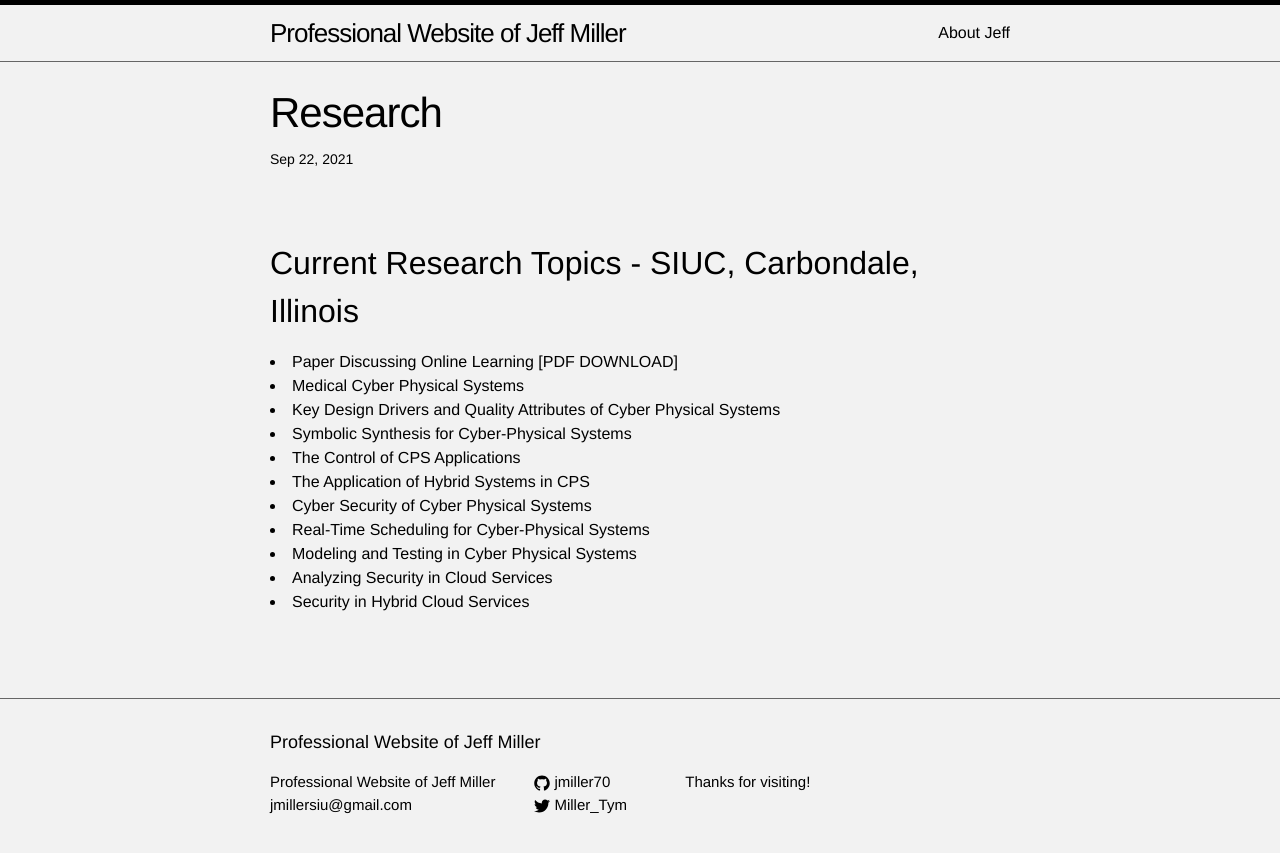
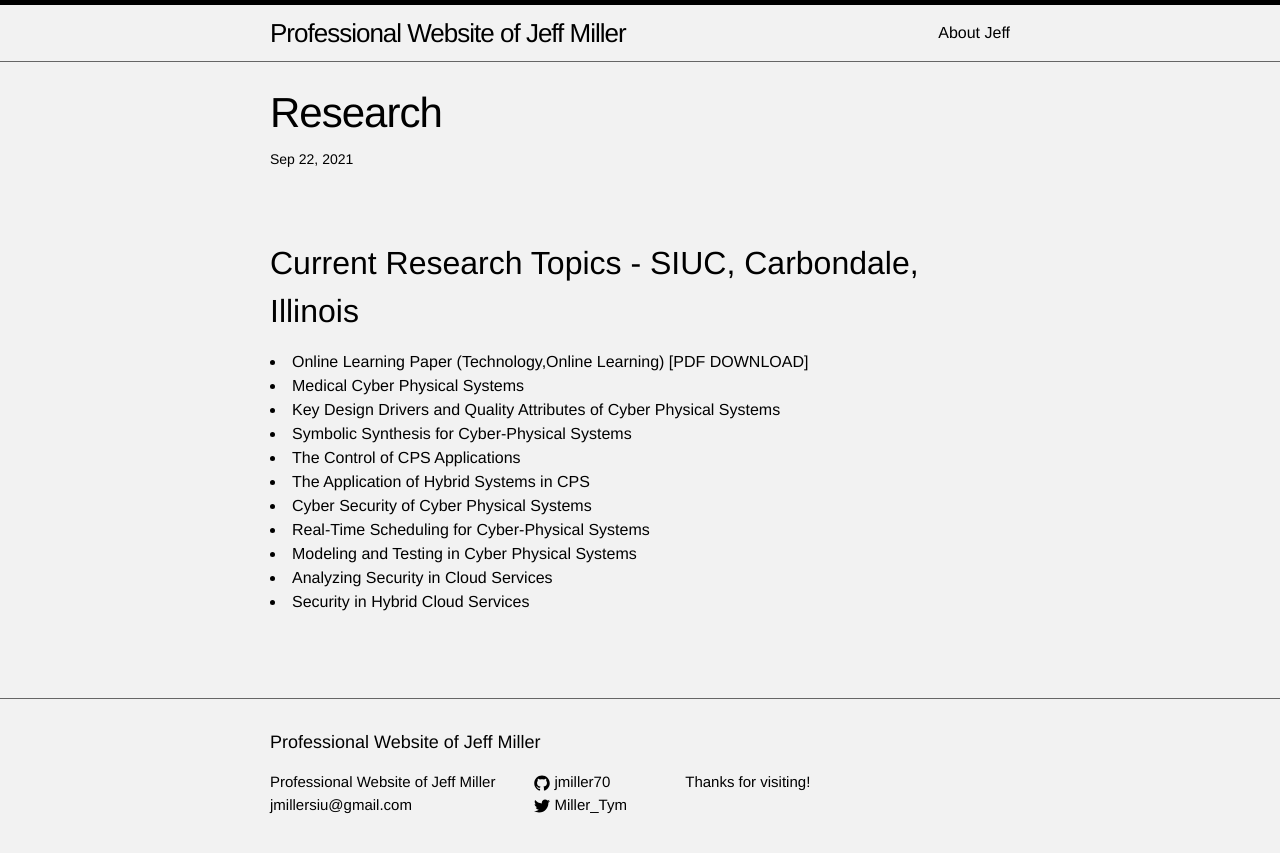
Before and after one commit to jmillersiu/jmillersiu.github.io, a Jekyll site: the page built from _posts/2021-09-22-research.markdown, in a window 1280 px wide. Shown: the top 853 px of the page. Built offline with Jekyll 4.4.1, drawn with Linux system fonts in a browser that asks for light colours.

Commit message:
Update 2021-09-22-research.markdown

```diff
--- a/_posts/2021-09-22-research.markdown
+++ b/_posts/2021-09-22-research.markdown
@@ -8,7 +8,7 @@ categories: jekyll update
 
 Current Research Topics - SIUC, Carbondale, Illinois
 ---
-<li>Paper Discussing Online Learning <a href="https://jmillersiu.github.io/assets/Miller_Online_Learning_pdf.pdf" download>[PDF DOWNLOAD]</a></li>
+<li>Online Learning Paper (Technology,Online Learning) <a href="https://jmillersiu.github.io/assets/Miller_Online_Learning_pdf.pdf" download>[PDF DOWNLOAD]</a></li>
 <li>Medical Cyber Physical Systems</li>
 <li>Key Design Drivers and Quality Attributes of Cyber Physical Systems</li>
 <li>Symbolic Synthesis for Cyber-Physical Systems</li>
```
